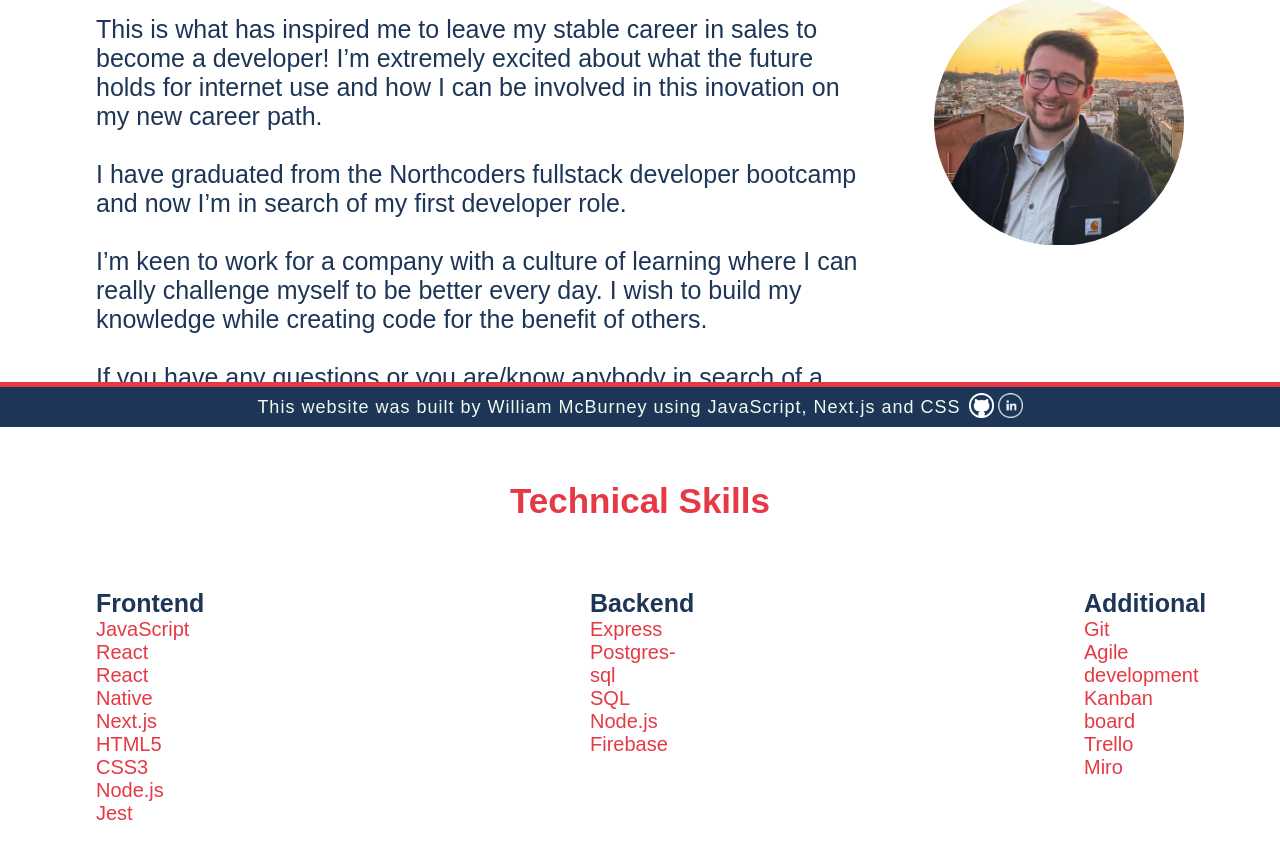
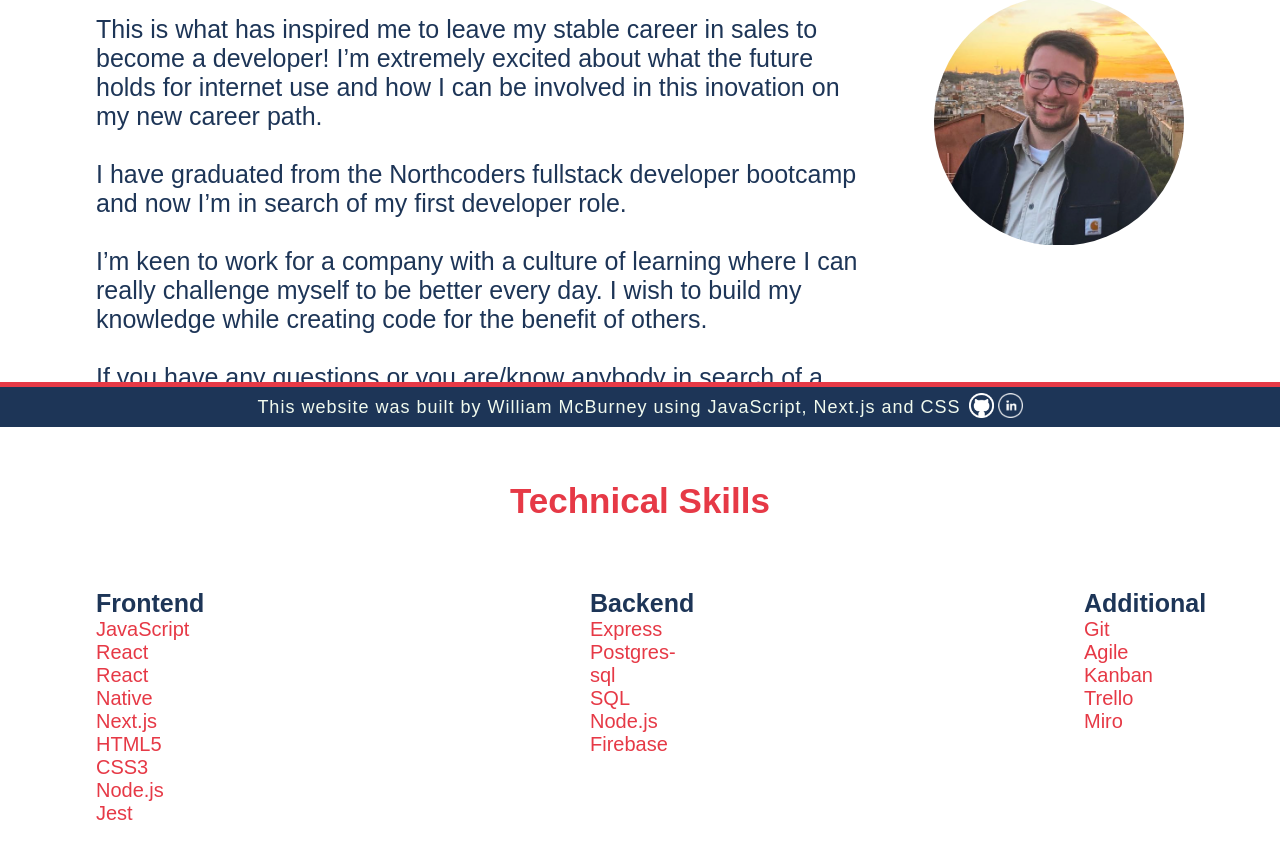
Before and after one commit to willmcb94/Portfolio-Website, a Next.js app: page / in a window 1280 px wide. Shown: the part 373-1231 px from the top of the page. Built offline with nearby package versions, Linux system fonts and the light colour scheme; a web font is replaced by a local one.

Commit message:
change list

```diff
--- a/pages/components/About.js
+++ b/pages/components/About.js
@@ -77,8 +77,8 @@ export default function About() {
               <h4 className={styles.skills_indiv_title}>Additional</h4>
               <ul className={styles.skills_list}>
                 <li>Git</li>
-                <li>Agile development</li>
-                <li>Kanban board</li>
+                <li>Agile</li>
+                <li>Kanban</li>
                 <li>Trello</li>
                 <li>Miro</li>
               </ul>
```
